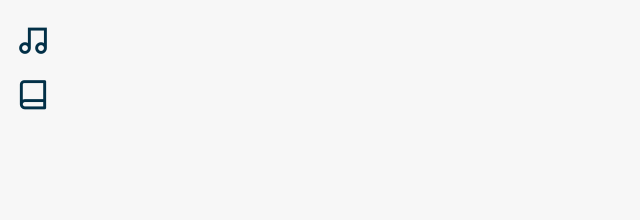
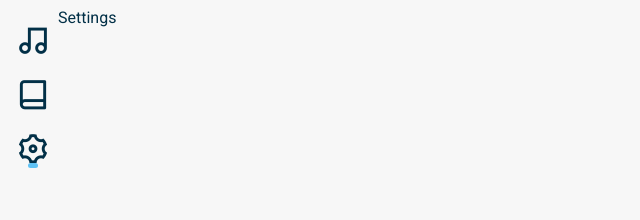
Before and after one commit to arleypadua/churchlide, a React (Create React App) app: page /settings in a window 1280 px wide. Before the commit this address had no page. Shown: the top 220 px of the page, without its empty margins (0-640 px from the left). Built offline with nearby package versions, Linux system fonts and the light colour scheme.

Commit message:
adds setting menu button

```diff
--- a/src/App.js
+++ b/src/App.js
@@ -8,6 +8,7 @@ import Bible from "./pages/Bible";
 import { praiseQueueInitialState, praiseQueueReducer } from "./components/PraiseQueue/PraiseQueueReducer";
 import AppContext from "./AppContext";
 import { appInitialState, appReducer } from "./AppReducer";
+import Settings from "./pages/Settings";
 
 function App() {
   const location = useLocation()
@@ -25,6 +26,7 @@ function App() {
         <Routes>
           <Route path="/" element={<Home />} />
           <Route path="/bible" element={<Bible />} />
+          <Route path="/settings" element={<Settings />} />
           <Route path="/stage/empty" element={<Stage />} />
           <Route path="/stage/praise/:collectionName/:praiseName" element={<Stage />} />
           <Route path="/stage/bible/:versionKey/:bookAbbreviation/:chapterIndex/:verseIndex" element={<Stage />} />
--- a/src/components/SideBar/SideBar.css
+++ b/src/components/SideBar/SideBar.css
@@ -9,6 +9,8 @@
   padding-inline-start: 0px;
 
   width: 50px;
+  max-width: 50px;
+  min-width: 50px;
 }
 
 .sidebar__menu li {
--- a/src/components/SideBar/SideBar.js
+++ b/src/components/SideBar/SideBar.js
@@ -10,6 +10,10 @@ const items = [
   {
     route: '/bible',
     icon: 'ri-book-line ri-fw'
+  },
+  {
+    route: '/settings',
+    icon: 'ri-settings-3-line ri-fw'
   }
 ]
 
--- /dev/null
+++ b/src/pages/Settings.js
@@ -0,0 +1,7 @@
+import React from 'react'
+
+export default function Settings() {
+  return (
+    <div>Settings</div>
+  )
+}
```
